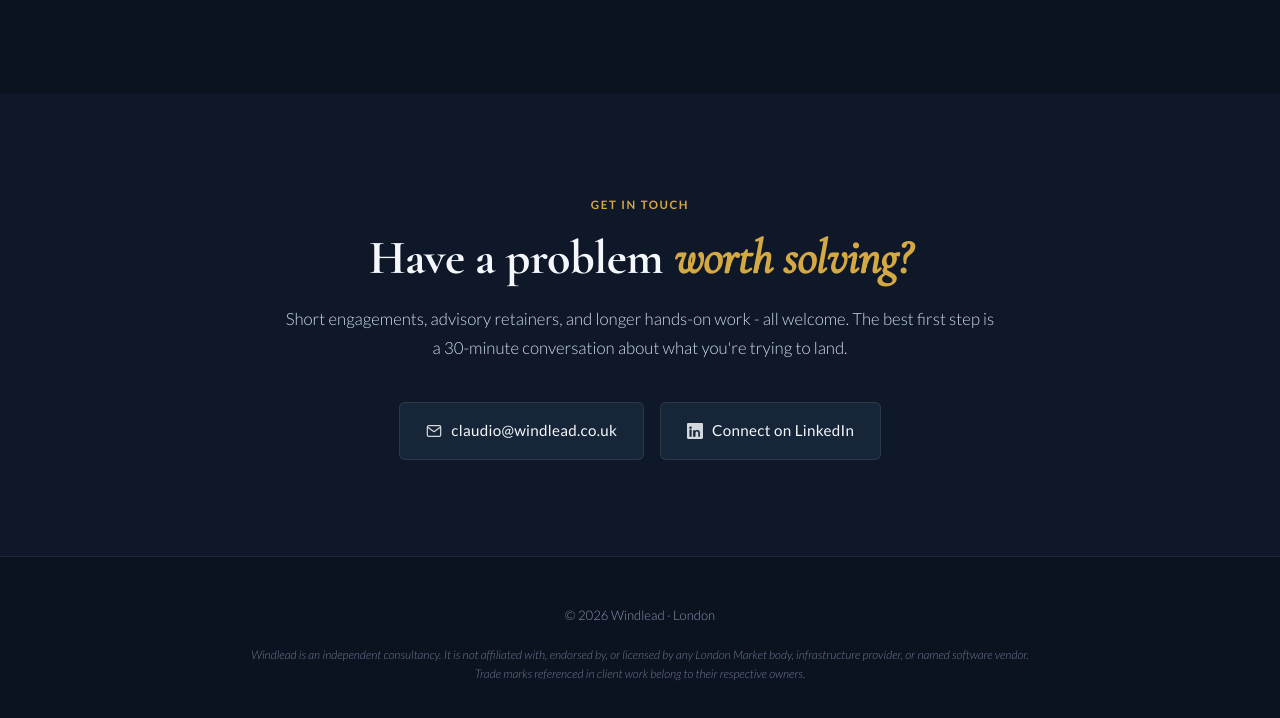
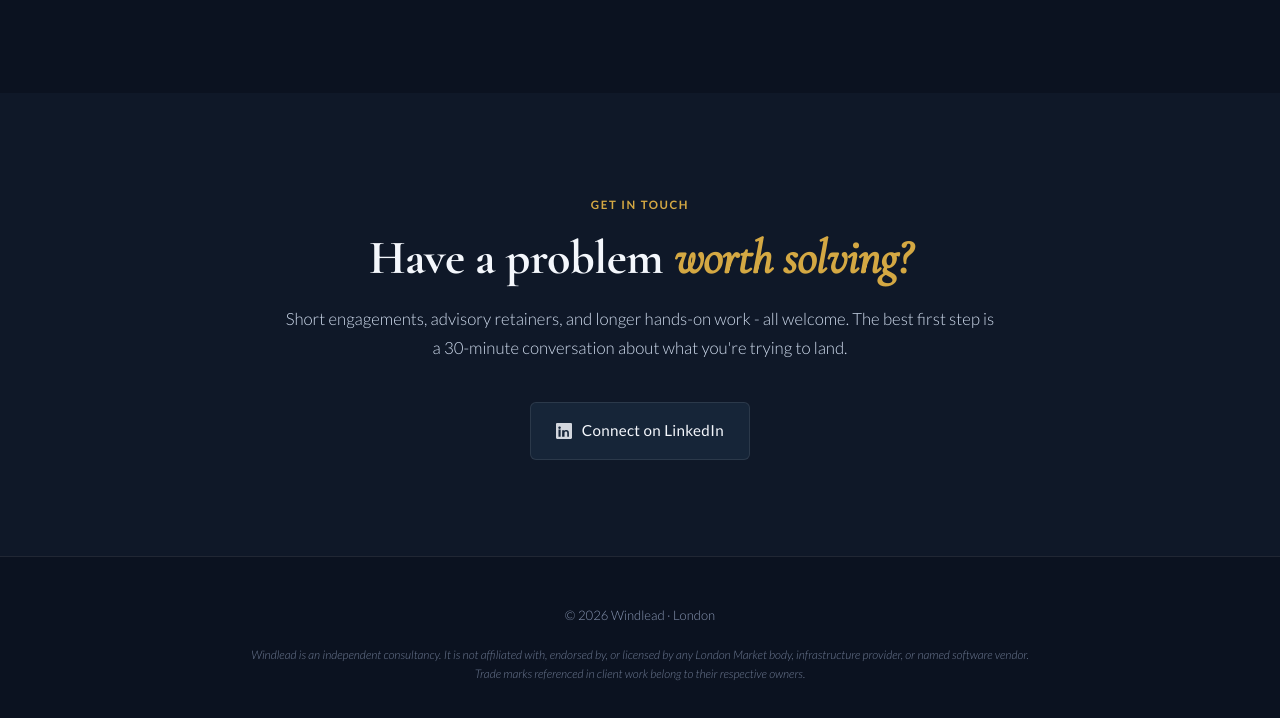
Before and after one commit to claudiozera44/lm-workshops-site, a plain HTML site: page index.html in a window 1280 px wide. Shown: the part 2823-3541 px from the top of the page. Drawn offline with nearby package versions, Linux system fonts and the light colour scheme.

Commit message:
Remove email contact link from index.html
Removed email contact link from the contact section.

```diff
--- a/index.html
+++ b/index.html
@@ -609,10 +609,6 @@
       </p>
 
       <div class="contact-links">
-        <a href="mailto:claudio@windlead.co.uk" class="contact-link">
-          <svg width="16" height="16" viewBox="0 0 24 24" fill="none" stroke="currentColor" stroke-width="1.8" stroke-linecap="round" stroke-linejoin="round"><path d="M4 4h16c1.1 0 2 .9 2 2v12c0 1.1-.9 2-2 2H4c-1.1 0-2-.9-2-2V6c0-1.1.9-2 2-2z"/><polyline points="22,6 12,13 2,6"/></svg>
-          claudio@windlead.co.uk
-        </a>
         <a href="https://www.linkedin.com/in/claudio-zera/" target="_blank" rel="noopener noreferrer" class="contact-link">
           <svg width="16" height="16" viewBox="0 0 24 24" fill="currentColor"><path d="M20.447 20.452h-3.554v-5.569c0-1.328-.475-2.236-1.986-2.236-1.081 0-1.722.722-2.004 1.418-.103.249-.129.597-.129.946v5.441h-3.554s.05-8.814 0-9.737h3.554v1.375c.427-.659 1.192-1.593 2.896-1.593 2.113 0 3.695 1.381 3.695 4.352v5.603zM5.337 8.855c-1.144 0-1.915-.759-1.915-1.71 0-.956.77-1.71 1.904-1.71.998 0 1.914.75 1.928 1.71 0 .951-.93 1.71-1.917 1.71zm1.6 11.597H3.738V9.715h3.199v10.737zM22.224 0H1.771C.792 0 0 .774 0 1.729v20.542C0 23.227.792 24 1.771 24h20.451C23.2 24 24 23.227 24 22.271V1.729C24 .774 23.2 0 22.224 0z"/></svg>
           Connect on LinkedIn
```
